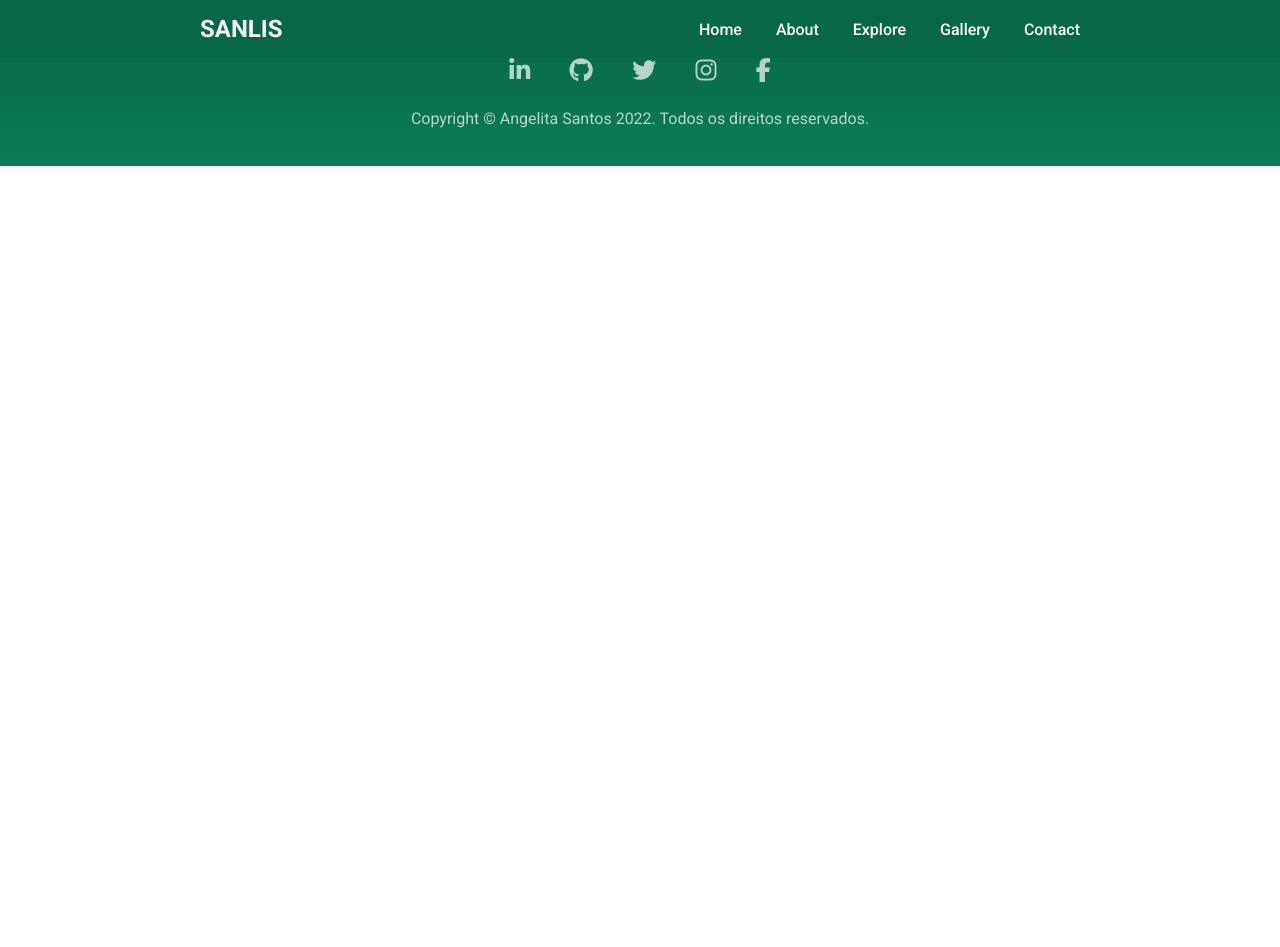
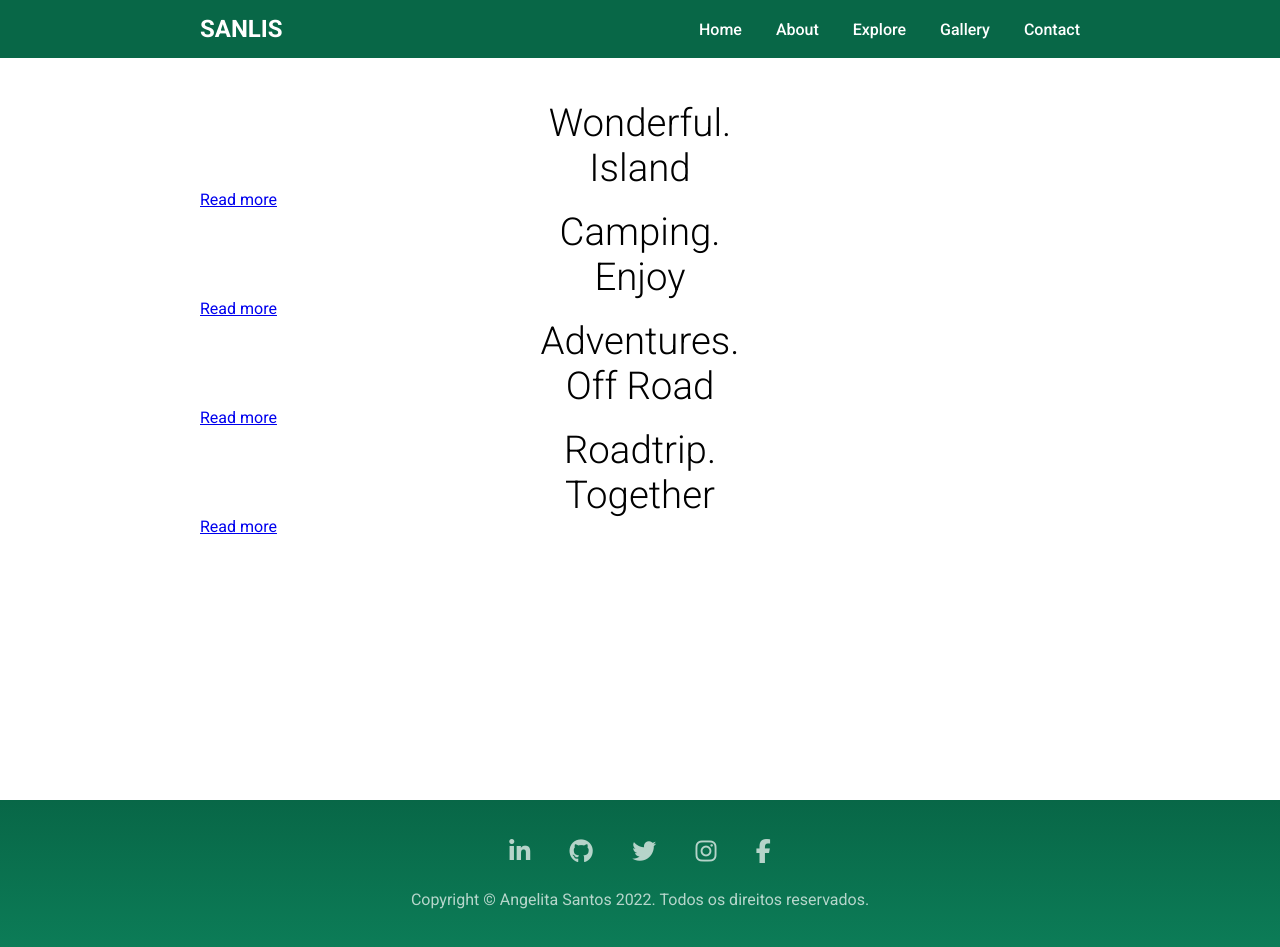
Before and after one commit to angelitasantos/html-css-javascript-basic, a plain HTML site: page index.html in a window 1280 px wide. Before the commit the page ends 800 px from the top, so only its background shows below. Drawn offline with nearby package versions, Linux system fonts and the light colour scheme.

Commit message:
create home page

```diff
--- a/index.html
+++ b/index.html
@@ -7,7 +7,7 @@
     <meta name="description" content="Web Site">
     <meta name="keywords" content="HTML, CSS, JavaScript">
     <meta name="author" content="Angelita Santos">
-    <meta http-equiv="refresh" content="30">
+    <!-- <meta http-equiv="refresh" content="30"> -->
     <meta name="viewport" content="width=device-width, initial-scale=1.0">
 
     <title>HTML, CSS, JavaScript</title>
@@ -50,7 +50,37 @@
     </header>
     <!-- header end -->
 
-    <main>Main</main>
+    <main class="home-container">
+
+        <!-- home text 01 -->
+        <div class="content">
+            <h1>Wonderful.<br><span>Island</span></h1>
+            <p id="home-text01"></p>
+            <a href="#">Read more</a>
+        </div>
+
+        <!-- home text 02 -->
+        <div class="content">
+            <h1>Camping.<br><span>Enjoy</span></h1>
+            <p id="home-text02"></p>
+            <a href="#">Read more</a>
+        </div>
+
+        <!-- home text 03 -->
+        <div class="content">
+            <h1>Adventures.<br><span>Off Road</span></h1>
+            <p id="home-text03"></p>
+            <a href="#">Read more</a>
+        </div>
+
+        <!-- home text 04 -->
+        <div class="content">
+            <h1>Roadtrip.<br><span>Together</span></h1>
+            <p id="home-text04"></p>
+            <a href="#">Read more</a>
+        </div>
+
+    </main>
 
     <!-- footer start -->
     <footer>
```
